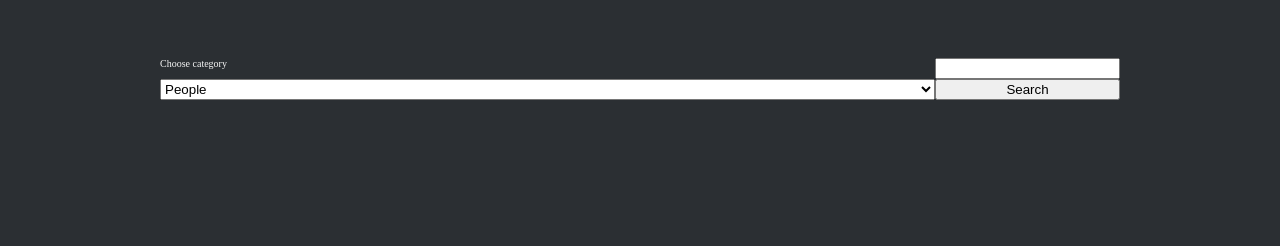
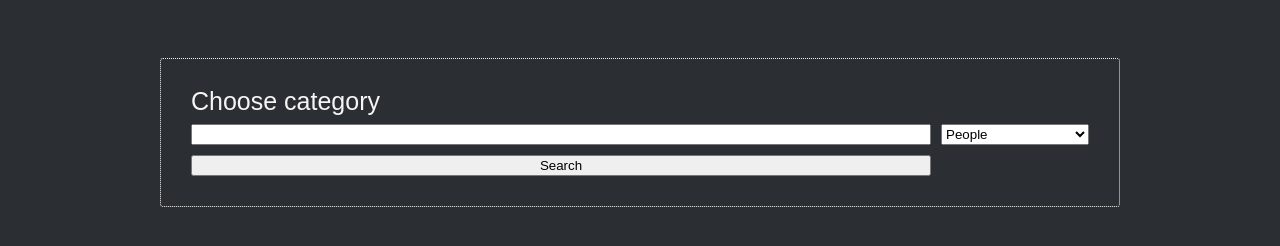
Before and after one commit to KP1976/Star-Wars-API, a website built with webpack: page src/index.html in a window 1280 px wide. Shown: the part 152-398 px from the top of the page. Built offline with nearby package versions, Linux system fonts and the light colour scheme.

Commit message:
Add form__label styles + fix form styles

```diff
--- a/src/scss/style.scss
+++ b/src/scss/style.scss
@@ -39,9 +39,20 @@ body {
 }
 
 .form {
+	border: 1px dotted var(--font-color);
+	border-radius: 0.3rem;
 	display: grid;
 	grid-template-columns: 5fr 1fr;
 	grid-template-rows: repeat(3, auto);
+	grid-gap: 1rem;
 	margin-top: 8rem;
+	padding: 3rem;
 	width: 80%;
 }
+
+.form__label {
+	font-family: Arial;
+	font-size: 2.5rem;
+	grid-column: 1 / -1;
+	line-height: 1;
+}
```
